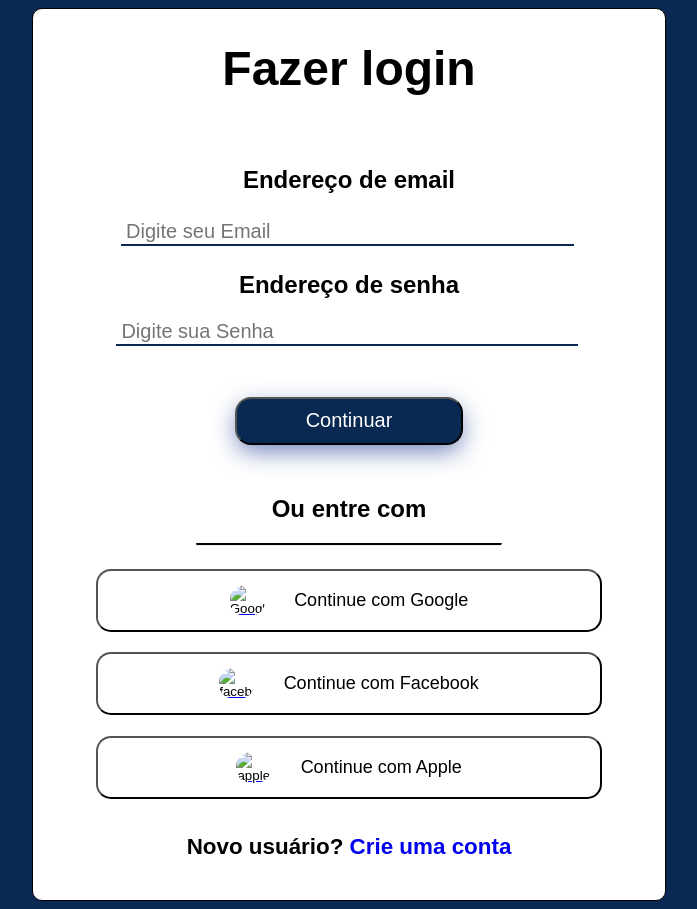
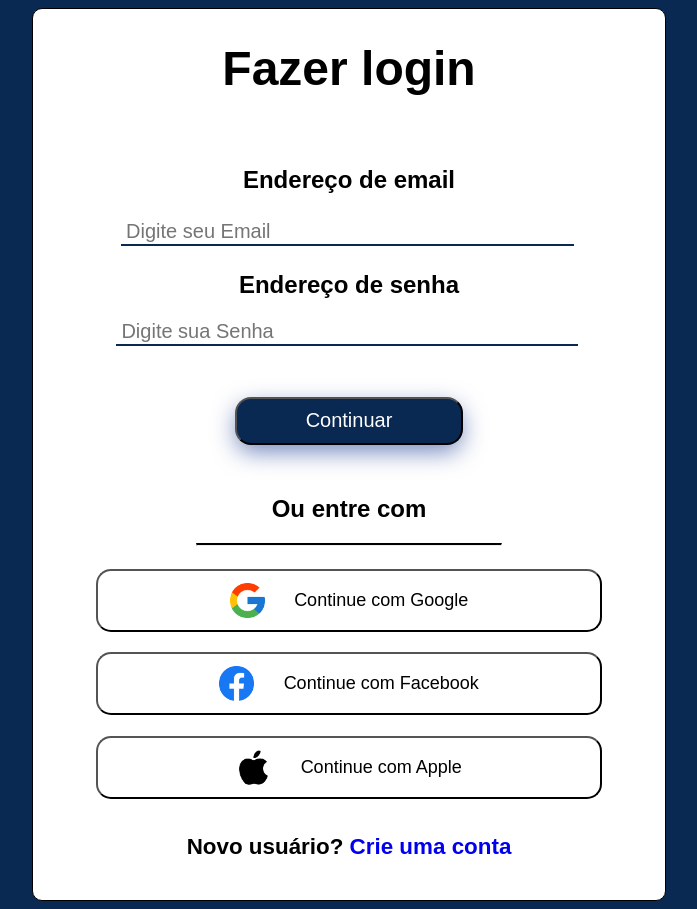
Before and after one commit to Pedro-Vino/Tcc, a plain HTML site: page inicio.html in a window 1280 px wide. Shown: the whole page, without its empty margins (291-988 px from the left). Drawn offline with Linux system fonts and the light colour scheme; a web font is replaced by a local one.

Commit message:
Add files via upload

```diff
--- a/inicio.html
+++ b/inicio.html
@@ -28,9 +28,9 @@
         <h2 class="ou">Ou entre com</h2>
         <hr class="h">
         <div class="butos">
-            <a href="#"><button class="log"><img src="img/google.png" alt="Google" id="icone"><p>Continue com Google</p></button></a>
-            <a href="#"><button class="log"><img src="img/facebook.png" alt="facebook"id="icone"><p>Continue com Facebook</p></button></a>
-            <a href="#"><button class="log"><img src="img/apple.png" alt="apple"id="icone"><p>Continue com Apple</p></button></a>
+            <a href="#"><button class="log"><img src="google.png" alt="Google" id="icone"><p>Continue com Google</p></button></a>
+            <a href="#"><button class="log"><img src="facebook.png" alt="facebook"id="icone"><p>Continue com Facebook</p></button></a>
+            <a href="#"><button class="log"><img src="apple.png" alt="apple"id="icone"><p>Continue com Apple</p></button></a>
         </div>
         <div class="new">
             <b>Novo usuário? <a href="#" class="crie">Crie uma conta</a></b>
```
Also changed, not shown: index.html (+2 -2 lines).
